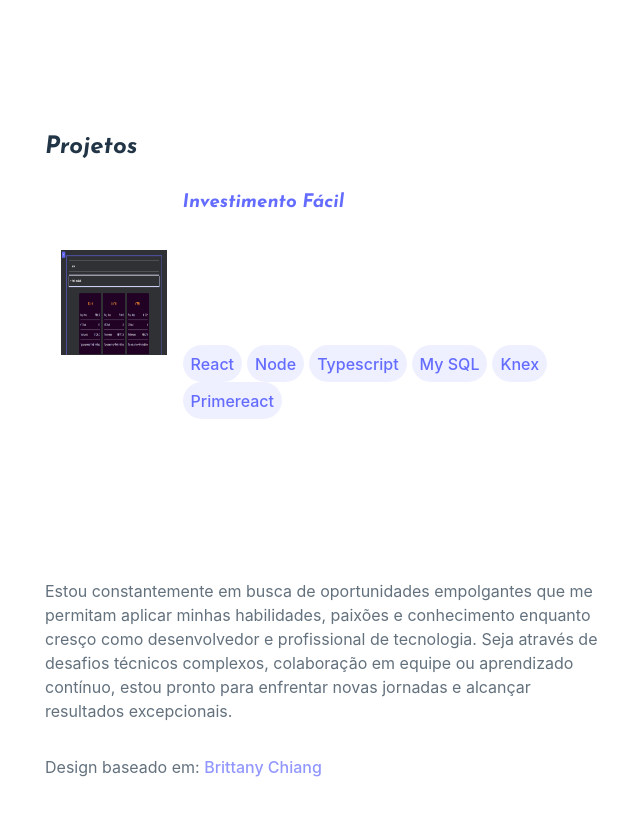
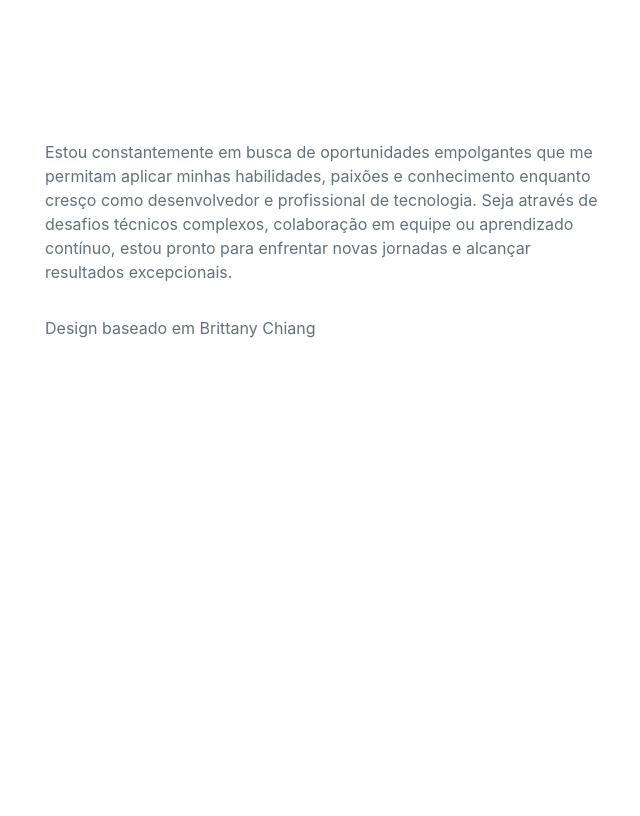
Before and after one commit to bammido/meu-portfolio, a React (Vite) app: page / in a window 1280 px wide. Shown: the part 1340-2156 px from the top of the page, without its empty margins (595-1235 px from the left). After the commit the page ends 1776 px from the top, so only its background shows below. Built offline with nearby package versions, Linux system fonts and the light colour scheme.

Commit message:
comentando projetos

```diff
--- a/src/App.tsx
+++ b/src/App.tsx
@@ -2,7 +2,7 @@ import { useEffect } from 'react'
 import './App.css'
 import About from './components/about'
 import Experience from './components/experience'
-import Projects from './components/projects'
+// import Projects from './components/projects'
 
 function App() {
   useEffect(() => {
@@ -53,10 +53,10 @@ function App() {
               <div className='dash' />
               <span>experiência</span>
             </a>
-            <a href="#projects">
+            {/* <a href="#projects">
               <div className='dash' />
               <span>projetos</span>
-            </a>
+            </a> */}
           </nav>
           <div className='social-media'>
             <a target="_blank" href="https://wa.me/5584996495206"><i className="fi fi-brands-whatsapp"/></a>
@@ -67,9 +67,9 @@ function App() {
         <div className='content'>
           <About />
           <Experience />
-          <Projects />
+          {/* <Projects /> */}
           <p>Estou constantemente em busca de oportunidades empolgantes que me permitam aplicar minhas habilidades, paixões e conhecimento enquanto cresço como desenvolvedor e profissional de tecnologia. Seja através de desafios técnicos complexos, colaboração em equipe ou aprendizado contínuo, estou pronto para enfrentar novas jornadas e alcançar resultados excepcionais.</p>
-          <p>Design baseado em: <a href='https://brittanychiang.com/'>Brittany Chiang</a> </p>
+          <p>Design baseado em Brittany Chiang </p>
         </div>
       </div>
     </>
```
